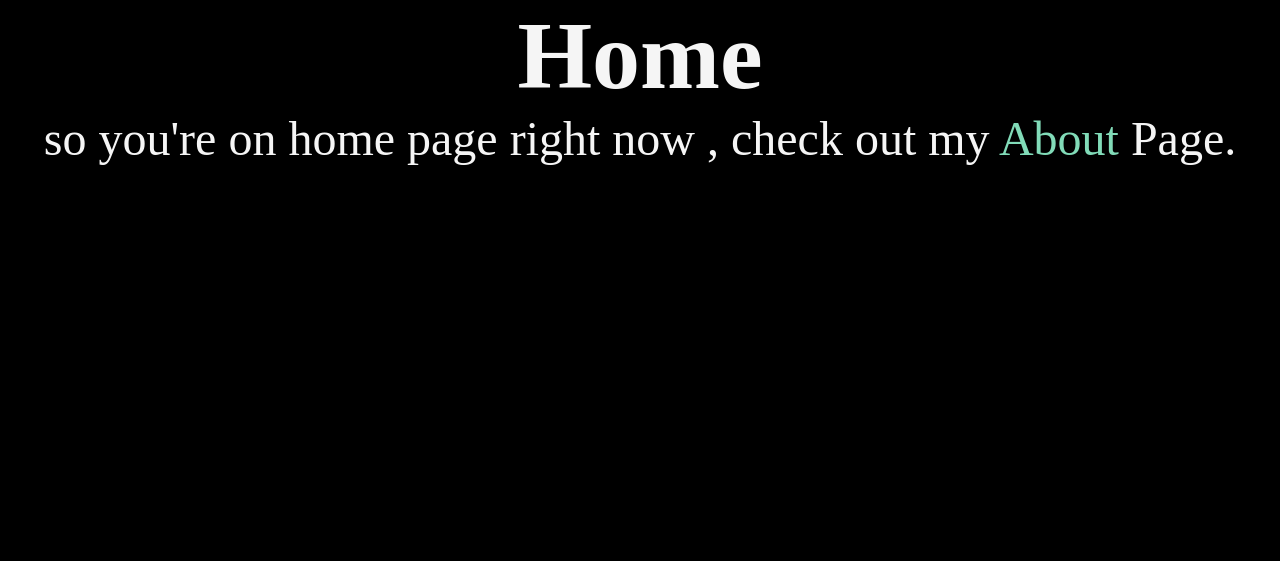
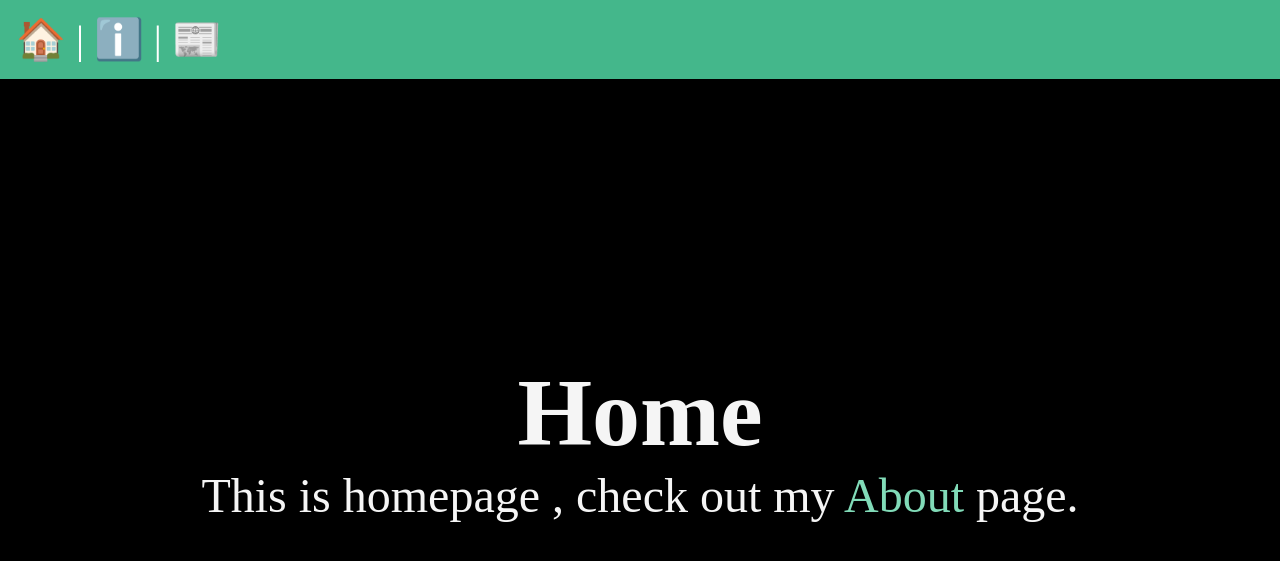
Before and after one commit to vvicky30/DJ_Lesson_02, a Django app: page / in a window 1280 px wide. Shown: the top 561 px of the page. Run offline with Django 5.2, Linux system fonts and the light colour scheme.

Commit message:
in the home.html file we extends layout from common layout.html file and title : 'Home' and content with link to About page given.

```diff
--- a/templates/home.html
+++ b/templates/home.html
@@ -1,14 +1,10 @@
-<!DOCTYPE html>
-{% load static %}
-<html lang="en">
-<head>
-    <meta charset="UTF-8">
-    <meta name="viewport" content="width=device-width, initial-scale=1.0">
-    <title>Home</title>
-    <link rel="stylesheet" href="{% static 'css/style.css' %}">
-</head>
-<body>
-    <h1>Home</h1>
-    <p>so you're on home page right now , check out my <a href="/about">About</a> Page.</p>
-</body>
-</html>
+{% extends 'layout.html' %}
+
+{% block title %}
+   Home
+{% endblock %}
+
+{% block content %}
+      <h1>Home</h1>
+      <p> This is homepage , check out my <a href="/about">About</a> page. </p>
+{% endblock %}
```
